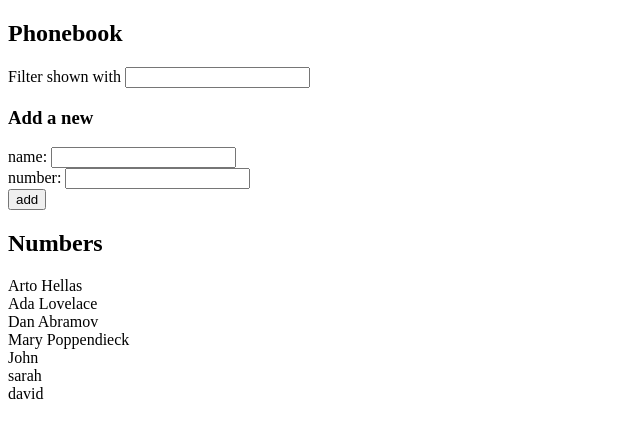
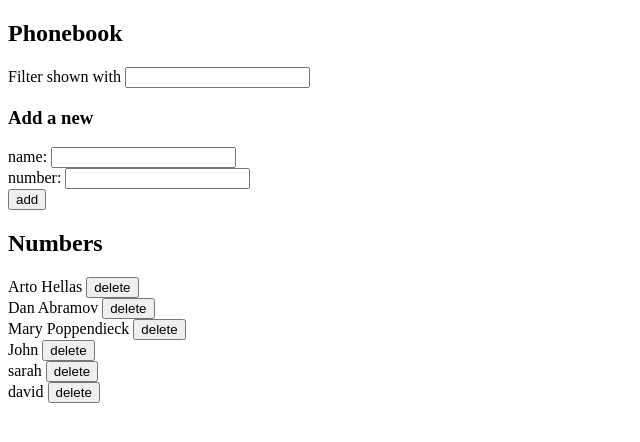
Before and after one commit to kranthi8563/Full-Stack-Open, a React (Vite) app in the folder Part2/phonebook/: page / in a window 1280 px wide. Shown: the top 442 px of the page, without its empty margins (0-640 px from the left). Built offline with nearby package versions, Linux system fonts and the light colour scheme; data requests are answered from the project's data file.

Commit message:
Exercise 2.14

```diff
--- a/Part2/phonebook/db.json
+++ b/Part2/phonebook/db.json
@@ -4,11 +4,6 @@
       "name": "Arto Hellas",
       "number": "040-123456",
       "id": "1"
-    },
-    {
-      "name": "Ada Lovelace",
-      "number": "39-44-5323523",
-      "id": "2"
     },
     {
       "name": "Dan Abramov",
--- a/Part2/phonebook/src/App.jsx
+++ b/Part2/phonebook/src/App.jsx
@@ -3,7 +3,6 @@ import { useEffect,useState } from 'react'
 import Search from './components/search'
 import AddPerson from './components/AddPerson'
 import DisplayPersons from './components/DisplayPersons'
-import axios from 'axios'
 import personService from "./services/person"
 
 
@@ -36,19 +35,29 @@ const addName=(event)=>{
         const filteredPersonsArray = persons.filter((person) => person.name.toLowerCase().includes(searchQuery.toLowerCase()))
         setSearchTerm(filteredPersonsArray)
     }
+    const onDelete = (id) => {
+ const deletePerson = persons.find(person => person.id === id)
+    if (confirm(`Delete ${deletePerson.name} ?`)) {
+
+      personService.remove(id).then(returnedPerson => {
+        setPersons(persons.filter(person => person.id !== id))
+        setSearchResults(searchResults.filter(person => person.id !== id))
+      })
+    }
+}
 
   return (
     <div>
       <h2>Phonebook</h2>
 
        <div>
-      <Search handleSearch={handleSearch} searchResults={searchTerm} />
+      <Search handleSearch={handleSearch} searchResults={searchTerm} onDelete={onDelete} />
       </div>
       <h3>Add a new</h3>
      <AddPerson addName={addName} newName={newName} newNumber={newNumber} setNewName={setNewName} setNewNumber={setNewNumber} />
       <h2>Numbers</h2>
      <div>
-       <DisplayPersons persons={persons} />
+       <DisplayPersons persons={persons} onDelete={onDelete} />
       </div>
     </div>
   )
--- a/Part2/phonebook/src/components/DisplayPerson.jsx
+++ b/Part2/phonebook/src/components/DisplayPerson.jsx
@@ -1,6 +1,6 @@
-const DisplayPerson=({person})=>{
+const DisplayPerson=({person,onDelete})=>{
     return(
-        <div>{person.name} {person.num}</div>
+        <div>{person.name} {person.num}   <button onClick={() => onDelete(person.id)}>delete</button> </div>
     )
 
 }
--- a/Part2/phonebook/src/components/DisplayPersons.jsx
+++ b/Part2/phonebook/src/components/DisplayPersons.jsx
@@ -1,10 +1,10 @@
 import DisplayPerson from "./DisplayPerson";
 
-const DisplayPersons=({persons})=>{
+const DisplayPersons=({persons,onDelete})=>{
     return(
         <div>
             <div>
-                 {persons.map((person) => <DisplayPerson key={person.id} person={person} />)}
+                 {persons.map((person) => <DisplayPerson key={person.id} person={person} onDelete={onDelete}/>)}
             </div>
         </div>
     )
--- a/Part2/phonebook/src/components/Search.jsx
+++ b/Part2/phonebook/src/components/Search.jsx
@@ -1,10 +1,10 @@
 import DisplayPerson from "./DisplayPerson"
 
-const Search = ({ searchResults, handleSearch }) => {
+const Search = ({ searchResults, handleSearch ,onDelete}) => {
     return (
         <div>
             <div>Filter shown with <input onChange={handleSearch} /></div>
-            <div>{searchResults.map(person => <DisplayPerson key={person.id} person={person} />)}</div>
+            <div>{searchResults.map(person => <DisplayPerson key={person.id} person={person} onDelete={onDelete}/>)}</div>
         </div>
     )
 }
--- a/Part2/phonebook/src/services/person.js
+++ b/Part2/phonebook/src/services/person.js
@@ -9,5 +9,8 @@ const getAll = () => {
 const create = (personObject) => {
   return axios.post(baseUrl, personObject).then(response => response.data)
 }
+const remove = (id) => {
+  return axios.delete(`${baseUrl}/${id}`).then(response => response.data)
+}
 
-export default {getAll,create}
+export default {getAll,create,remove}
```
